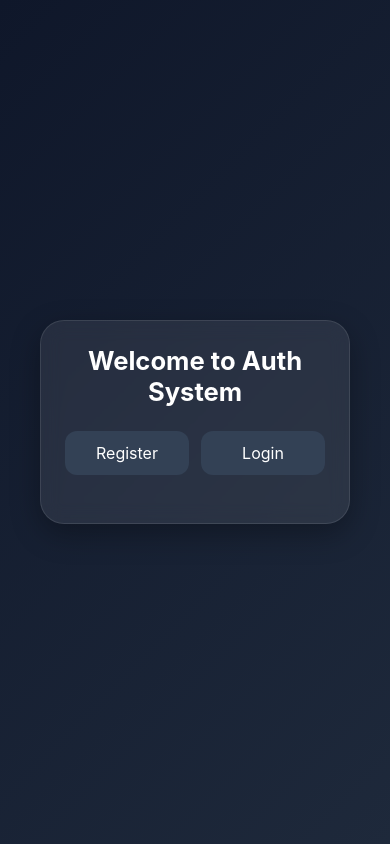
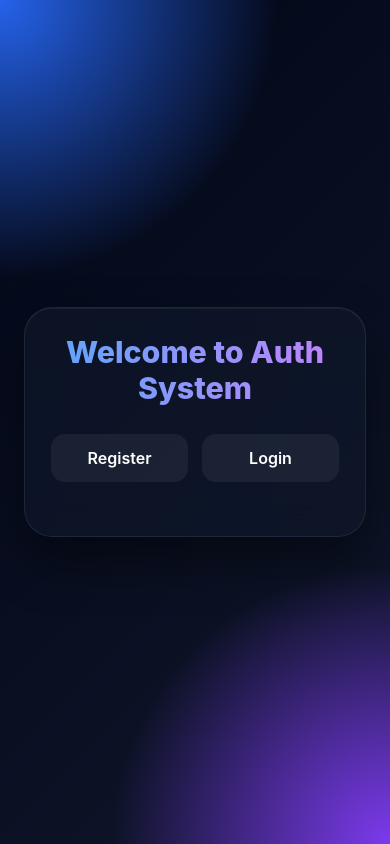
Before and after one commit to saitamacodex/react-auth-system, a React (Vite) app: page / in a window 390 px wide. Built offline with nearby package versions, Linux system fonts and the light colour scheme.

Commit message:
deisng update CSS

```diff
--- a/src/App.css
+++ b/src/App.css
@@ -1,151 +1,304 @@
-/* App.css */
-
 * {
   margin: 0;
   padding: 0;
   box-sizing: border-box;
-  font-family: Inter, sans-serif;
+  font-family: "Inter", sans-serif;
 }
 
 body {
-  background: linear-gradient(135deg, #0f172a, #1e293b);
   min-height: 100vh;
-  color: white;
+  background:
+    radial-gradient(circle at top left, #2563eb 0%, transparent 30%),
+    radial-gradient(circle at bottom right, #7c3aed 0%, transparent 30%),
+    linear-gradient(135deg, #020617, #0f172a);
+
   display: flex;
   justify-content: center;
   align-items: center;
-  padding: 40px;
+  padding: 24px;
+  color: white;
 }
 
 #root {
   width: 100%;
-  max-width: 500px;
+  max-width: 520px;
 }
 
+/* ===== Main Container ===== */
+
 .app-container {
-  background: rgba(255, 255, 255, 0.08);
-  backdrop-filter: blur(10px);
-  padding: 32px;
-  border-radius: 24px;
-  box-shadow: 0 10px 30px rgba(0, 0, 0, 0.3);
-  border: 1px solid rgba(255, 255, 255, 0.1);
+  width: 100%;
+  padding: 36px;
+  border-radius: 28px;
+  background: rgba(15, 23, 42, 0.7);
+  backdrop-filter: blur(18px);
+  border: 1px solid rgba(255, 255, 255, 0.08);
+  box-shadow:
+    0 25px 50px rgba(0, 0, 0, 0.45),
+    inset 0 1px 0 rgba(255, 255, 255, 0.06);
+  animation: fadeIn 0.5s ease;
 }
+
+/* ===== Heading ===== */
 
 .app-title {
   text-align: center;
-  font-size: 2rem;
-  margin-bottom: 24px;
-  font-weight: 700;
+  font-size: 2.4rem;
+  font-weight: 800;
+  margin-bottom: 28px;
+  background: linear-gradient(90deg, #60a5fa, #c084fc);
+  -webkit-background-clip: text;
+  -webkit-text-fill-color: transparent;
 }
+
+/* ===== Tab Buttons ===== */
 
 .tab-buttons {
   display: flex;
-  gap: 12px;
-  margin-bottom: 24px;
+  gap: 14px;
+  margin-bottom: 28px;
 }
 
 .tab-buttons button {
   flex: 1;
-  padding: 12px;
+  padding: 14px;
   border: none;
-  border-radius: 12px;
-  background: #334155;
+  border-radius: 14px;
+  background: rgba(255, 255, 255, 0.06);
   color: white;
+  font-size: 1rem;
+  font-weight: 600;
   cursor: pointer;
-  font-size: 1rem;
-  transition: 0.3s ease;
+  transition: all 0.3s ease;
 }
 
 .tab-buttons button:hover {
-  background: #475569;
-  transform: translateY(-2px);
+  transform: translateY(-3px);
+  background: linear-gradient(135deg, #2563eb, #7c3aed);
+  box-shadow: 0 10px 20px rgba(37, 99, 235, 0.25);
 }
+
+/* ===== Form ===== */
 
 form {
   display: flex;
   flex-direction: column;
-  gap: 18px;
+  gap: 20px;
 }
+
+/* ===== Labels ===== */
 
 label {
   display: flex;
   flex-direction: column;
   gap: 8px;
+  color: #cbd5e1;
   font-size: 0.95rem;
+  font-weight: 500;
 }
 
+/* ===== Inputs ===== */
+
 input {
-  padding: 14px;
-  border-radius: 12px;
+  padding: 15px 16px;
+  border-radius: 14px;
   border: 1px solid transparent;
-  outline: none;
-  background: #1e293b;
+  background: rgba(255, 255, 255, 0.05);
   color: white;
   font-size: 0.95rem;
-  transition: 0.3s ease;
-}
-
-input:focus {
-  border-color: #3b82f6;
-  box-shadow: 0 0 0 3px rgba(59, 130, 246, 0.3);
+  outline: none;
+  transition: all 0.3s ease;
 }
 
 input::placeholder {
   color: #94a3b8;
 }
 
+input:focus {
+  border-color: #60a5fa;
+  background: rgba(255, 255, 255, 0.08);
+  box-shadow: 0 0 0 4px rgba(96, 165, 250, 0.18);
+}
+
+/* ===== Error Message ===== */
+
 span {
   color: #f87171;
   font-size: 0.85rem;
-  margin-top: -4px;
+  margin-top: -6px;
 }
+
+/* ===== Submit Button ===== */
 
 button[type="submit"] {
   margin-top: 8px;
+  padding: 15px;
+  border: none;
+  border-radius: 14px;
+  background: linear-gradient(135deg, #2563eb, #7c3aed);
+  color: white;
+  font-size: 1rem;
+  font-weight: 700;
+  cursor: pointer;
+  transition: all 0.3s ease;
+}
+
+button[type="submit"]:hover {
+  transform: translateY(-3px);
+  box-shadow: 0 12px 24px rgba(37, 99, 235, 0.3);
+}
+
+/* ===== Success Message ===== */
+
+.success-message {
+  margin-bottom: 18px;
+  padding: 14px;
+  border-radius: 14px;
+  background: rgba(34, 197, 94, 0.12);
+  border: 1px solid rgba(74, 222, 128, 0.2);
+  color: #4ade80;
+  text-align: center;
+  font-weight: 600;
+}
+
+/* ===== Profile Section ===== */
+
+.profile-card {
+  display: flex;
+  flex-direction: column;
+  gap: 16px;
+}
+
+.profile-card h2 {
+  text-align: center;
+  margin-bottom: 10px;
+  font-size: 2rem;
+}
+
+.profile-info {
+  background: rgba(255, 255, 255, 0.05);
+  padding: 16px;
+  border-radius: 16px;
+  border: 1px solid rgba(255, 255, 255, 0.06);
+}
+
+.profile-info p {
+  margin-bottom: 10px;
+  color: #e2e8f0;
+}
+
+/* ===== Logout Button ===== */
+
+.logout-btn {
+  margin-top: 16px;
+  width: 100%;
   padding: 14px;
   border: none;
-  border-radius: 12px;
-  background: linear-gradient(135deg, #2563eb, #3b82f6);
+  border-radius: 14px;
+  background: linear-gradient(135deg, #ef4444, #dc2626);
+  color: white;
+  font-size: 1rem;
+  font-weight: 700;
+  cursor: pointer;
+  transition: all 0.3s ease;
+}
+
+.logout-btn:hover {
+  transform: translateY(-2px);
+
+  box-shadow: 0 10px 20px rgba(239, 68, 68, 0.3);
+}
+
+/* ===== Animation ===== */
+
+@keyframes fadeIn {
+  from {
+    opacity: 0;
+    transform: translateY(12px);
+  }
+
+  to {
+    opacity: 1;
+    transform: translateY(0);
+  }
+}
+
+/* ===== Responsive ===== */
+
+@media (max-width: 600px) {
+  .app-container {
+    padding: 26px;
+  }
+
+  .app-title {
+    font-size: 1.9rem;
+  }
+}
+
+/* profile desig */
+/* ===== Profile ===== */
+
+.profile-card {
+  animation: fadeIn 0.5s ease;
+}
+
+.profile-header {
+  display: flex;
+  /* justify-content: center; */
+  align-items: center;
+  gap: 18px;
+  margin-bottom: 28px;
+}
+
+.profile-avatar {
+  width: 90px;
+  height: 90px;
+  border-radius: 50%;
+  border: 3px solid rgba(255, 255, 255, 0.15);
+  object-fit: cover;
+  box-shadow: 0 10px 20px rgba(0, 0, 0, 0.25);
+}
+
+.profile-name {
+  font-size: 1.8rem;
+  font-weight: 700;
+}
+
+.profile-role {
+  margin-top: 6px;
+  display: inline-block;
+  background: rgba(96, 165, 250, 0.15);
+  color: #e293fd;
+  padding: 6px 12px;
+  border-radius: 999px;
+  font-size: 0.85rem;
+  font-weight: 600;
+}
+
+.profile-info {
+  display: flex;
+  flex-direction: column;
+  gap: 16px;
+  margin-bottom: 24px;
+}
+
+.profile-item {
+  background: rgba(255, 255, 255, 0.05);
+  padding: 16px;
+  border-radius: 16px;
+  border: 1px solid rgba(255, 255, 255, 0.06);
+}
+
+.profile-item span {
+  display: block;
+  color: #94a3b8;
+  margin-bottom: 6px;
+  font-size: 0.85rem;
+  font-weight: 500;
+}
+
+.profile-item p {
   color: white;
   font-size: 1rem;
   font-weight: 600;
-  cursor: pointer;
-  transition: 0.3s ease;
 }
-
-button[type="submit"]:hover {
-  transform: translateY(-2px);
-  opacity: 0.95;
-}
-
-@media (max-width: 600px) {
-  .app-container {
-    padding: 24px;
-  }
-
-  .app-title {
-    font-size: 1.6rem;
-  }
-}
-
-.success-message {
-  background: rgba(34, 197, 94, 0.15);
-  color: #4ade80;
-  padding: 12px;
-  border-radius: 10px;
-  margin-bottom: 18px;
-  text-align: center;
-  font-size: 0.95rem;
-}
-
-.logout-btn {
-  padding: 8px;
-  font-size: 1rem;
-  font-weight: bold;
-  background-color: #ff932f;
-  border: none;
-}
-
-.logout-btn:hover {
-  cursor: pointer;
-}
--- a/src/components/Profile.jsx
+++ b/src/components/Profile.jsx
@@ -1,5 +1,4 @@
-import { useEffect } from "react";
-import { React, useState } from "react";
+import { useEffect, useState } from "react";
 import Logout from "./Logout.jsx";
 
 function Profile({ token, loginMsg, setIsLoggedIn }) {
@@ -8,7 +7,8 @@ function Profile({ token, loginMsg, setIsLoggedIn }) {
 
   useEffect(() => {
     async function getCurrentUser() {
-      const url = `https://api.freeapi.app/api/v1/users/current-user`;
+      const url = "https://api.freeapi.app/api/v1/users/current-user";
+
       const options = {
         method: "GET",
         headers: {
@@ -20,31 +20,56 @@ function Profile({ token, loginMsg, setIsLoggedIn }) {
         const response = await fetch(url, options);
         const userData = await response.json();
 
-        setUser(userData);
+        setUser(userData.data);
       } catch (error) {
-        console.log("Error occured white fetching the current user.");
+        console.log("Error occurred while fetching current user.");
       }
     }
+
     getCurrentUser();
 
-    // clear the message once logged in
     const timer = setTimeout(() => {
       setMessage("");
-    }, 4000);
+    }, 3000);
 
     return () => clearTimeout(timer);
   }, []);
 
   return (
-    <div>
+    <div className="app-container profile-card">
       {message && <div className="success-message">{message}</div>}
-      <h2>Profile</h2>
-      <hr />
-      <br />
-      <p>Email : {user?.data?.email}</p>
-      <p>Username: {user?.data?.username}</p>
-      <br />
-      <hr />
+
+      <div className="profile-header">
+        {/* <img src={user?.avatar?.url} alt="avatar" className="profile-avatar" /> */}
+
+        <div>
+          <h2 className="profile-name">{user?.username}</h2>
+          <p className="profile-role">{user?.role}</p>
+        </div>
+      </div>
+
+      <div className="profile-info">
+        <div className="profile-item">
+          <span>Email</span>
+          <p>{user?.email}</p>
+        </div>
+
+        <div className="profile-item">
+          <span>Login Type</span>
+          <p>{user?.loginType}</p>
+        </div>
+
+        <div className="profile-item">
+          <span>Email Verified</span>
+          <p>{user?.isEmailVerified ? "Verified ✅" : "Not Verified ❌"}</p>
+        </div>
+
+        <div className="profile-item">
+          <span>Joined</span>
+          <p>{new Date(user?.createdAt).toLocaleDateString()}</p>
+        </div>
+      </div>
+
       <Logout accessToken={token} setIsLoggedIn={setIsLoggedIn} />
     </div>
   );
```
